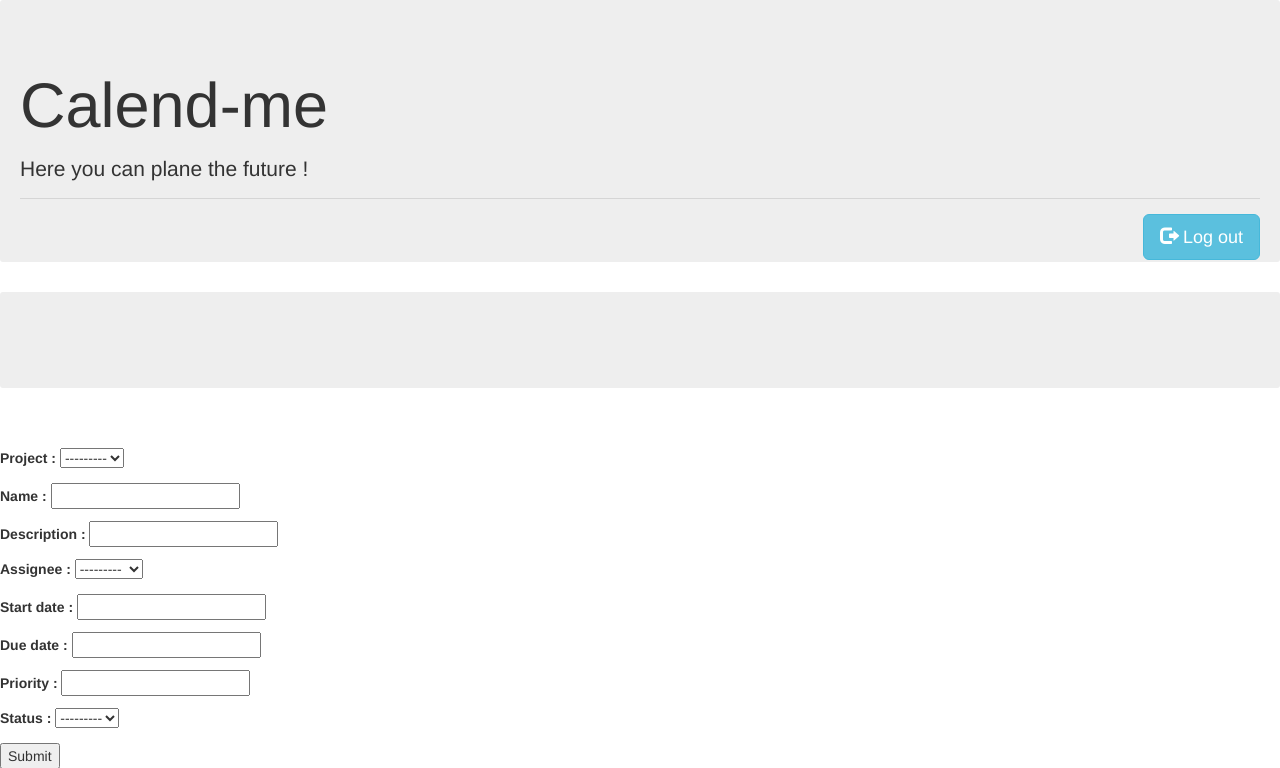
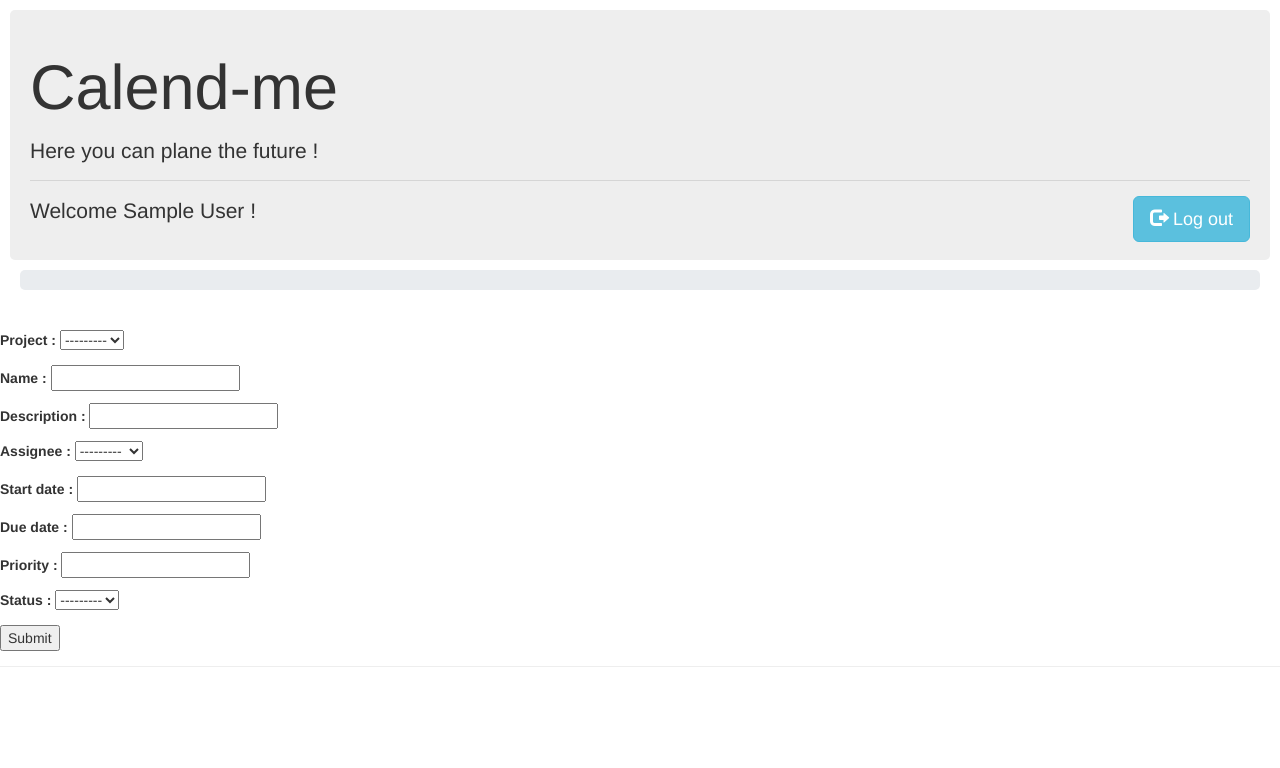
Before and after one commit to Emilie-Thome/Projet_Application_Web, a Django app: page /taskmanager/newtask in a window 1280 px wide. Shown: the top 768 px of the page. Run offline with Django 3.2, Linux system fonts and the light colour scheme; the visitor is signed in with stand-in values (Sample User, id 1); data comes from the database, SQL or seed files in the repository; data that the repository does not hold is empty; some libraries are stand-ins or nearby versions.

Commit message:
-add user name to user band -edit style

```diff
--- a/projet_application_web/taskmanager/templates/taskmanager/project.html
+++ b/projet_application_web/taskmanager/templates/taskmanager/project.html
@@ -12,7 +12,7 @@
 <div class="container">
   <div class="row">
     <h1 class="col">{{ project.name }}</h1>
-    <h1 class="col" style="text-align: right">
+    <h1 class="col-xl-1" style="text-align: right">
       <a href="/taskmanager/newtask" class="btn-block">
         <span class="glyphicon glyphicon-plus-sign"></span>
       </a>
--- a/projet_application_web/taskmanager/views.py
+++ b/projet_application_web/taskmanager/views.py
@@ -8,19 +8,26 @@ from django.contrib.auth.models import User
 def projects(request):
     user = request.user
     projects = Project.objects.filter(members__in = [user])
-    return render(request, 'taskmanager/projects.html',{'projects': projects})
+    return render(request, 'taskmanager/projects.html',{'projects': projects,
+                                                        'user' : user})
 
 @login_required(login_url='/accounts/login/')
 def project(request, id):
+    user = request.user
     project = Project.objects.get(id = id)
     tasks = Task.objects.filter(project = project)
-    return render(request, 'taskmanager/project.html', {'project' : project, 'tasks' : tasks})
+    return render(request, 'taskmanager/project.html', {'project' : project,
+                                                        'tasks' : tasks,
+                                                        'user' : user})
 
 @login_required(login_url='/accounts/login/')
 def task(request, id):
+    user = request.user
     task = Task.objects.get(id = id)
     journals = Journal.objects.filter(task=task)
-    return render(request, 'taskmanager/task.html', {'task' : task, 'journals' : journals})
+    return render(request, 'taskmanager/task.html', {'task' : task,
+                                                     'journals' : journals,
+                                                     'user' : user})
 
 @login_required(login_url='/accounts/login/')
 def newtask(request):
@@ -32,17 +39,17 @@ def newtask(request):
     else:
         form = TaskForm()
 
+    user = request.user
     projects = Project.objects.filter(members__in = [request.user])
     assignees = User.objects.all() #TODO filter by selected project
     all_status = Status.objects.all()
     action = "/taskmanager/newtask"
-    return render(request, 'taskmanager/newtask.html', {
-        'form': form,
-        'projects' : projects,
-        'assignees' : assignees,
-        'all_status' : all_status,
-        'action' : action
-    })
+    return render(request, 'taskmanager/newtask.html', {'form': form,
+                                                        'projects' : projects,
+                                                        'assignees' : assignees,
+                                                        'all_status' : all_status,
+                                                        'action' : action,
+                                                        'user' : user})
 
 @login_required(login_url='/accounts/login/')
 def edittask(request, id):
@@ -55,15 +62,15 @@ def edittask(request, id):
     else:
         form = TaskForm(instance=task)
 
+    user = request.user
     projects = Project.objects.filter(members__in=[request.user])
     assignees = User.objects.all()  # TODO filter by selected project
     all_status = Status.objects.all()
     action = "/taskmanager/edittask/{}".format(id)
-    return render(request, 'taskmanager/newtask.html', {
-        'form': form,
-        'projects' : projects,
-        'assignees' : assignees,
-        'all_status' : all_status,
-        'action' : action,
-        'task' : task
-    })
+    return render(request, 'taskmanager/newtask.html', {'form': form,
+                                                        'projects' : projects,
+                                                        'assignees' : assignees,
+                                                        'all_status' : all_status,
+                                                        'action' : action,
+                                                        'task' : task,
+                                                        'user' : user})
--- a/projet_application_web/templates/base.html
+++ b/projet_application_web/templates/base.html
@@ -13,14 +13,29 @@
   <script src="https://ajax.googleapis.com/ajax/libs/jquery/3.4.1/jquery.min.js"></script>
   <script src="https://cdnjs.cloudflare.com/ajax/libs/popper.js/1.16.0/umd/popper.min.js"></script>
   <script src="https://maxcdn.bootstrapcdn.com/bootstrap/4.4.1/js/bootstrap.min.js"></script>
+  <style>
+    .jumbotron {padding:2rem 2rem;
+      margin:1rem;
+      border-radius:0.5rem;}
+
+    .path {padding:1rem 2rem;
+      margin-left:2rem;
+      margin-right:2rem;
+      background-color:#e9ecef;
+      border-radius:0.5rem;}
+  </style>
+
 </head>
+
+
+
 
 
 <body>
 
 
 <header>
-  <div class="jumbotron ">
+  <div class="jumbotron">
 
     <!-- Header -->
     {% block header %}
@@ -31,17 +46,26 @@
 
     <!-- User Band -->
     {% block user_band %}
+     <p class="lead">
+       {% if user.first_name %}
+       Welcome {{ user.first_name }} {{ user.last_name }} !
+       {% else %}
+       Welcome {{ user.username }} !
+       {% endif %}
+       <span>
          <a href="/accounts/logout/" class="btn btn-info btn-lg" style="float: right" role="button">
            <span class="glyphicon glyphicon-log-out"></span> Log out
          </a>
+       </span>
+     </p>
     {% endblock %}
   </div>
 </header>
 
 <!-- Path -->
-<section class="jumbotron" id="path">
+<h5 class="path" id="path">
   {% block path %}{% endblock %}
-</section>
+</h5>
 
 
 <!-- Page Content -->
```
Lines whose indentation alone changed are shown as unchanged.
